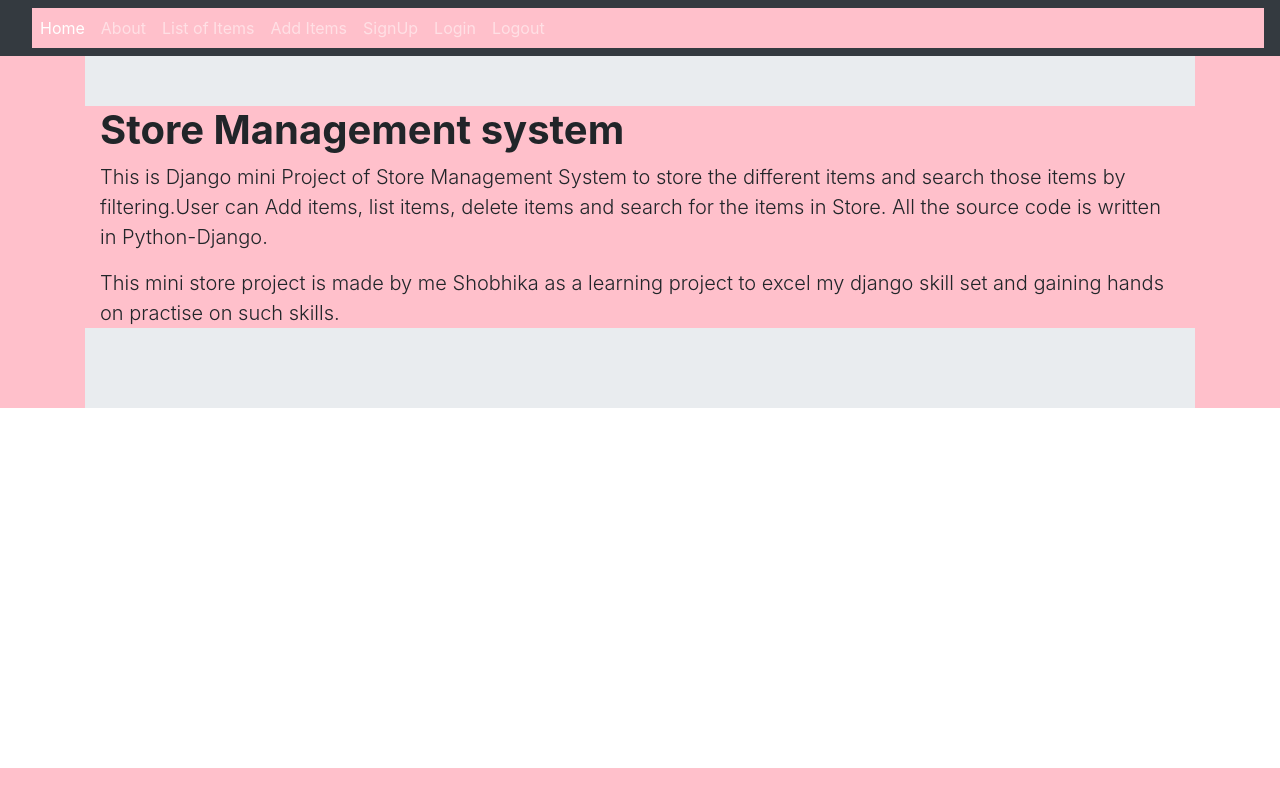
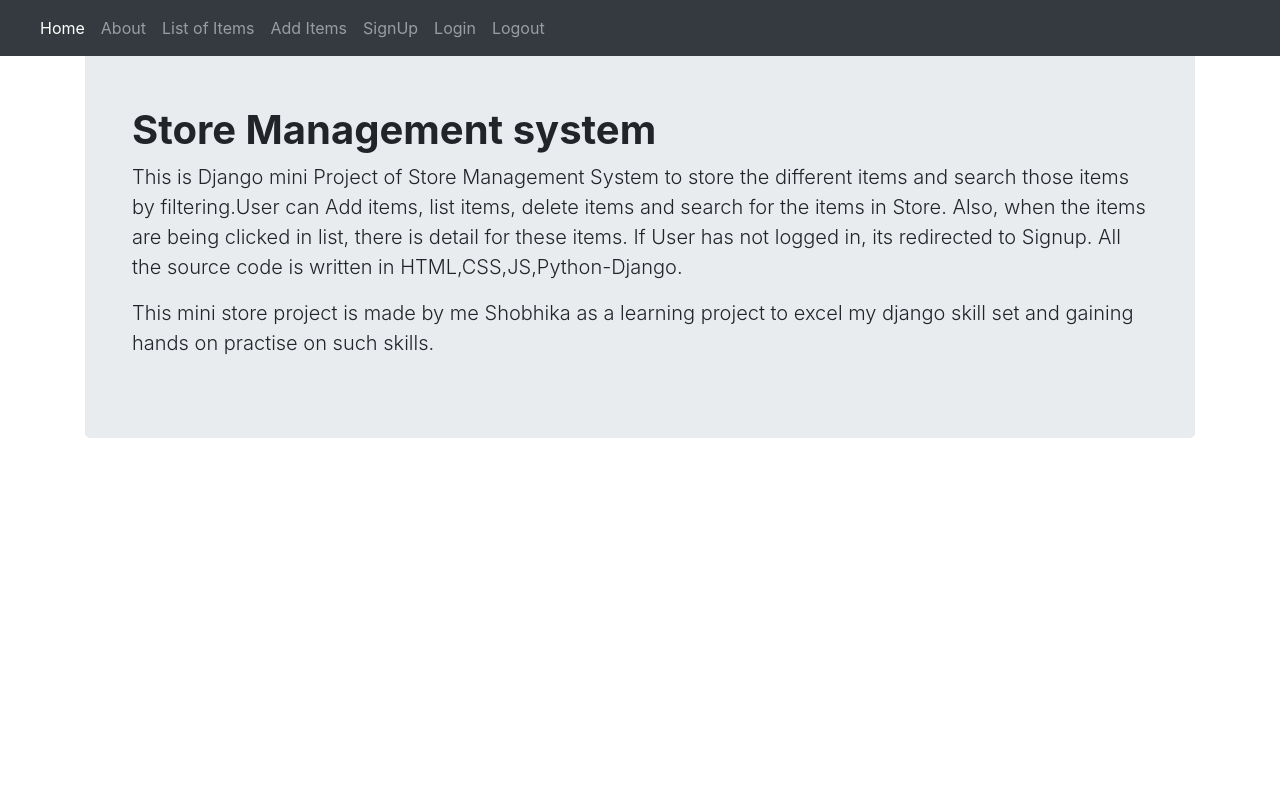
Before and after one commit to shobhikagarg/Django-Store, a Django app: template templates/home.html in a window 1280 px wide. Run offline with Django 3.2, Linux system fonts and the light colour scheme; the template is opened without the code that fills it, so the values that code supplies are empty; some libraries are stand-ins or nearby versions.

Commit message:
This is Django app store

```diff
--- a/static/css/stylesheet.css
+++ b/static/css/stylesheet.css
@@ -1,5 +1,9 @@
 *{
-background-color:pink;
+background-color:light-grey;
+}
+body{
+background-color:thistle;
+font-family: 'Roboto', sans-serif;
 }
 .table{
 	font-size: 17px;
--- a/templates/home.html
+++ b/templates/home.html
@@ -4,7 +4,8 @@
     <meta charset="UTF-8">
     <link href="{% static 'css/stylesheet.css' %}" rel="stylesheet">
     <link href="{% static 'css/bootstrap.min.css' %}" rel="stylesheet">
-    <link rel="stylesheet" href="https://stackpath.bootstrapcdn.com/bootstrap/4.4.1/css/bootstrap.min.css" integrity="sha384-Vkoo8x4CGsO3+Hhxv8T/Q5PaXtkKtu6ug5TOeNV6gBiFeWPGFN9MuhOf23Q9Ifjh" crossorigin="anonymous">
+    <link rel="stylesheet" href="https://stackpath.bootstrapcdn.com/bootstrap/4.4.1/css/bootstrap.min.css"
+          integrity="sha384-Vkoo8x4CGsO3+Hhxv8T/Q5PaXtkKtu6ug5TOeNV6gBiFeWPGFN9MuhOf23Q9Ifjh" crossorigin="anonymous">
     <title>Store</title>
 </head>
 <body>
@@ -29,6 +30,7 @@
           font-size: 3.5rem;
         }
       }
+
 </style>
 <!-- Custom styles for this template -->
 <link href="navbar-top-fixed.css" rel="stylesheet">
@@ -36,13 +38,14 @@
 <body>
 <nav class="navbar navbar-expand-md navbar-dark fixed-top bg-dark">
     <a class="navbar-brand" href="#">{{title}}</a>
-  <button class="navbar-toggler" type="button" data-toggle="collapse" data-target="#navbarCollapse" aria-controls="navbarCollapse" aria-expanded="false" aria-label="Toggle navigation">
+    <button class="navbar-toggler" type="button" data-toggle="collapse" data-target="#navbarCollapse"
+            aria-controls="navbarCollapse" aria-expanded="false" aria-label="Toggle navigation">
         <span class="navbar-toggler-icon"></span>
     </button>
     <div class="collapse navbar-collapse" id="navbarCollapse">
         <ul class="navbar-nav mr-auto">
             <li class="nav-item active">
-        <a class="nav-link" href="/home">Home <span class="sr-only"></span></a>
+                <a class="nav-link" href="/list_item">Home</a>
             </li>
             <li class="nav-item">
                 <a class="nav-link" href="{% url 'about' %}">About</a>
@@ -66,17 +69,22 @@
     </div>
 </nav>
 {% block content %}
-<body background-color="pink">
-    <div class="col-sm-16">
+<body background-color="plum">
+<div class="col-sm-15">
 
     <h3 style="color:black;text-align:center;">Home Page</h3>
     <main role="main" class="container">
-  <div class="jumbotron jumbotron-fluid">
+        <div class="jumbotron">
 
             <div class="container">
                 <h1 class="display-6 font-weight-bold">Store Management system</h1>
-    <p class="lead">This is Django mini Project of Store Management System to store the different items and search those items by filtering.User can Add items, list items, delete items and search for the items in Store. All the source code is written in Python-Django.</p>
-  <p class="lead">This mini store project is made by me Shobhika as a learning project to excel my django skill set and gaining hands on practise on such skills.</p>
+                <p class="lead">This is Django mini Project of Store Management System to store the different items and
+                    search those items by filtering.User can Add items, list items, delete items and search for the
+                    items in Store. Also, when the items are being clicked in list, there is detail for these items.
+                    If User has not logged in, its redirected to Signup.
+                    All the source code is written in HTML,CSS,JS,Python-Django.</p>
+                <p class="lead">This mini store project is made by me Shobhika as a learning project to excel my django
+                    skill set and gaining hands on practise on such skills.</p>
             </div>
         </div>
         {% endblock %}
```
Also changed, not shown: models.py (+11 -10 lines), templates/list_item.html (+4 -8 lines), urls.py (+17 -0 lines), views.py (+3 -5 lines), migrations/0001_initial.py (deleted), migrations/0002_auto_20200625_2138.py (deleted), migrations/0003_auto_20200626_0758.py (deleted), migrations/0004_auto_20200712_2155.py (deleted), migrations/0005_remove_stock_phone_number.py (deleted), migrations/__init__.py (deleted). Lines whose indentation alone changed are shown as unchanged.
